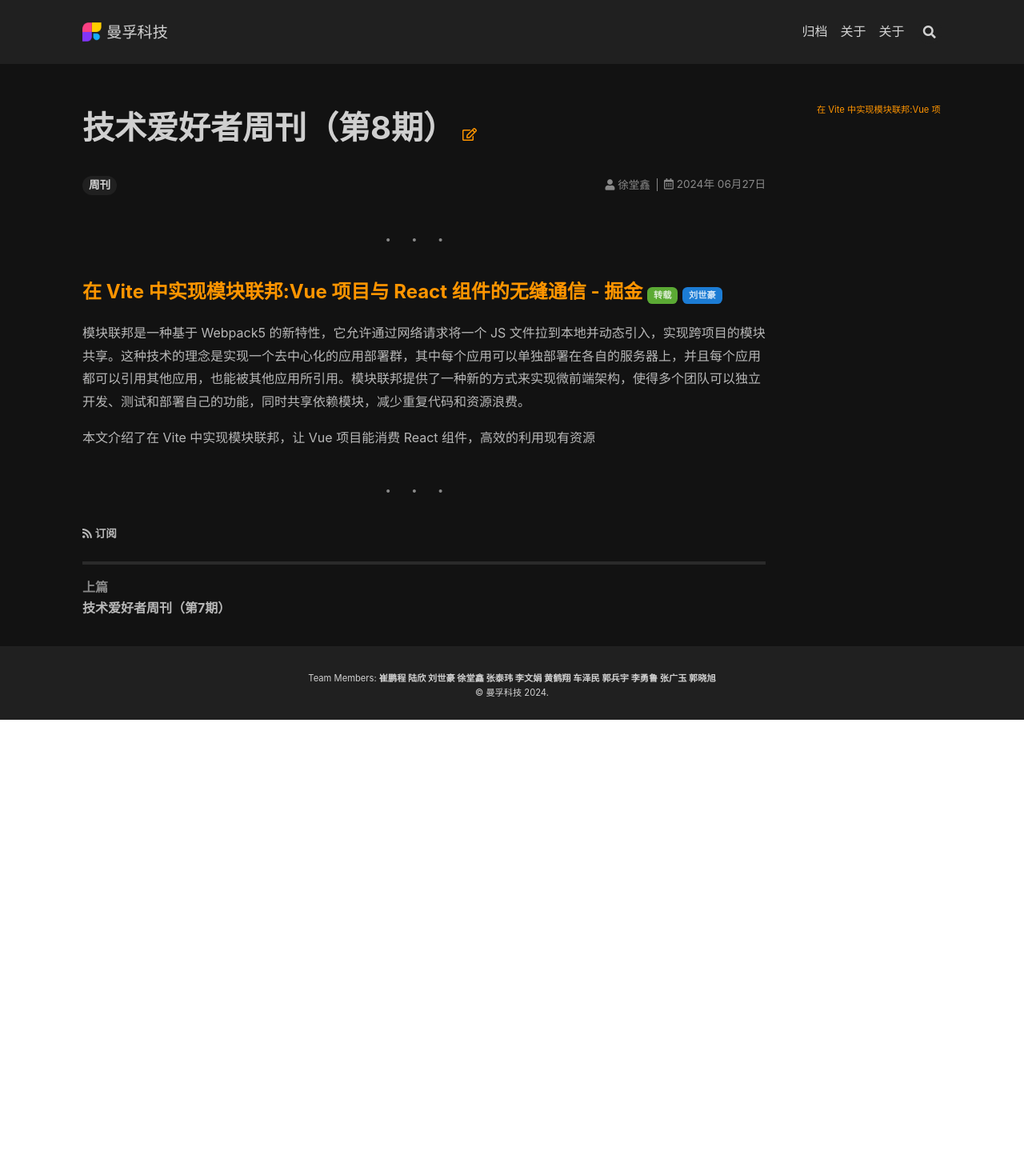
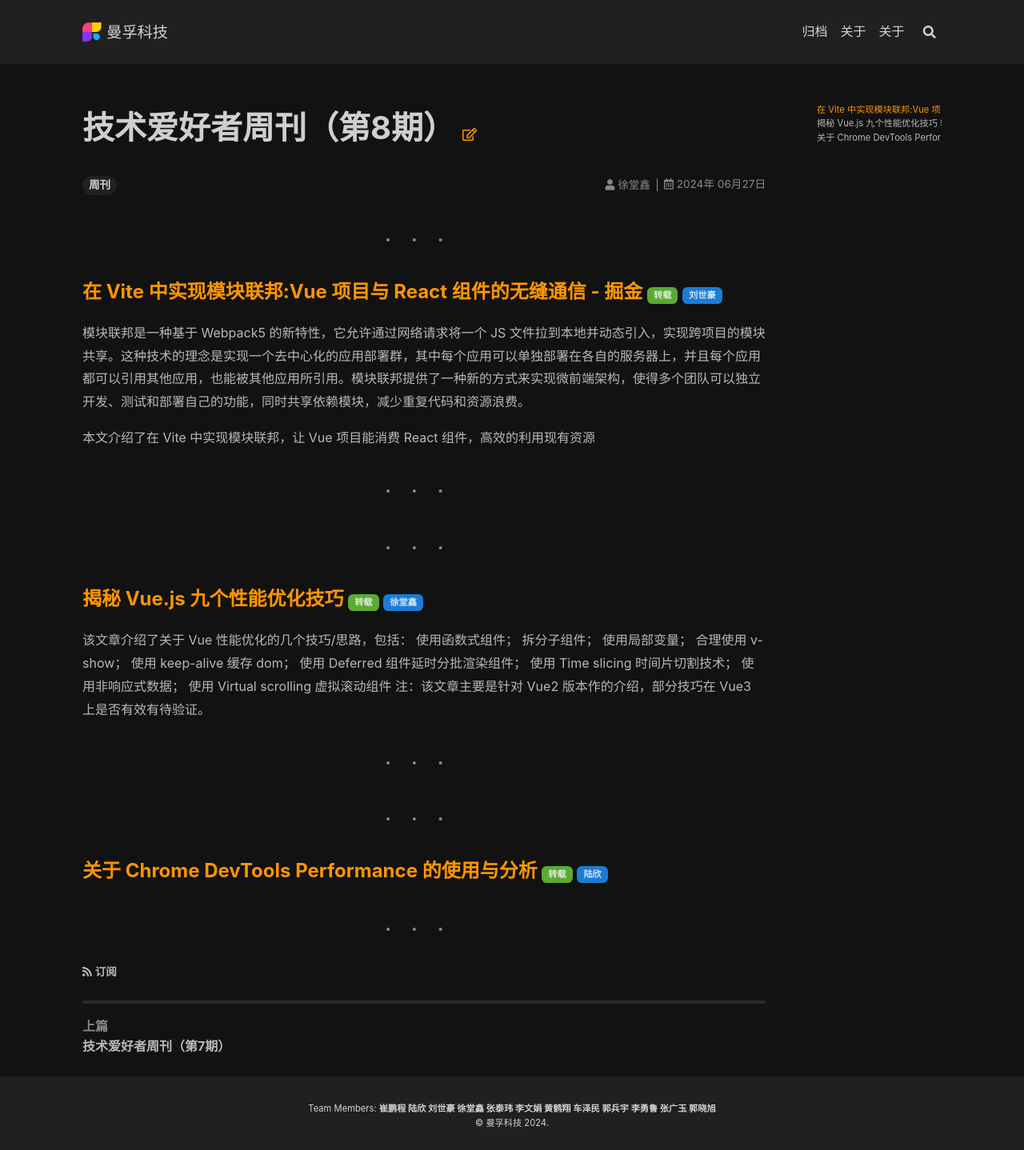
Before and after one commit to RD-MindFLow/rd-mindflow.github.io, a Jekyll site: the page built from _posts/2024-06-27-技术爱好者周刊（第8期）.md, in a window 1280 px wide. Shown: the whole page at 80% size. Built offline with Jekyll 4.4.1, drawn with Linux system fonts in a browser that asks for light colours; nearby versions of some CDN libraries; comment, search, counter and statistics services are not loaded; before the commit the page ends 900 px from its top, so only the background shows below that.

Commit message:
添加文章

```diff
--- a/_posts/2024-06-27-技术爱好者周刊（第8期）.md
+++ b/_posts/2024-06-27-技术爱好者周刊（第8期）.md
@@ -7,10 +7,34 @@ author: 徐堂鑫
 
 ---
 
-### [在 Vite 中实现模块联邦:Vue 项目与 React 组件的无缝通信 - 掘金](在 Vite 中实现模块联邦:Vue 项目与 React 组件的无缝通信 - 掘金) `转载`{:.success} `刘世豪`{:.info}
+### [在 Vite 中实现模块联邦:Vue 项目与 React 组件的无缝通信 - 掘金](https://juejin.cn/post/7383957030346194954) `转载`{:.success} `刘世豪`{:.info}
 
 模块联邦是一种基于 Webpack5 的新特性，它允许通过网络请求将一个 JS 文件拉到本地并动态引入，实现跨项目的模块共享。这种技术的理念是实现一个去中心化的应用部署群，其中每个应用可以单独部署在各自的服务器上，并且每个应用都可以引用其他应用，也能被其他应用所引用。模块联邦提供了一种新的方式来实现微前端架构，使得多个团队可以独立开发、测试和部署自己的功能，同时共享依赖模块，减少重复代码和资源浪费。
 
 本文介绍了在 Vite 中实现模块联邦，让 Vue 项目能消费 React 组件，高效的利用现有资源
 
 ---
+
+---
+
+### [揭秘 Vue.js 九个性能优化技巧](https://juejin.cn/post/6922641008106668045) `转载`{:.success} `徐堂鑫`{:.info}
+
+该文章介绍了关于 Vue 性能优化的几个技巧/思路，包括：
+使用函数式组件；
+拆分子组件；
+使用局部变量；
+合理使用 v-show；
+使用 keep-alive 缓存 dom；
+使用 Deferred 组件延时分批渲染组件；
+使用 Time slicing 时间片切割技术；
+使用非响应式数据；
+使用 Virtual scrolling 虚拟滚动组件
+注：该文章主要是针对 Vue2 版本作的介绍，部分技巧在 Vue3 上是否有效有待验证。
+
+---
+
+---
+
+### [关于 Chrome DevTools Performance 的使用与分析](https://juejin.cn/post/7124197466991231007) `转载`{:.success} `陆欣`{:.info}
+
+---
```
